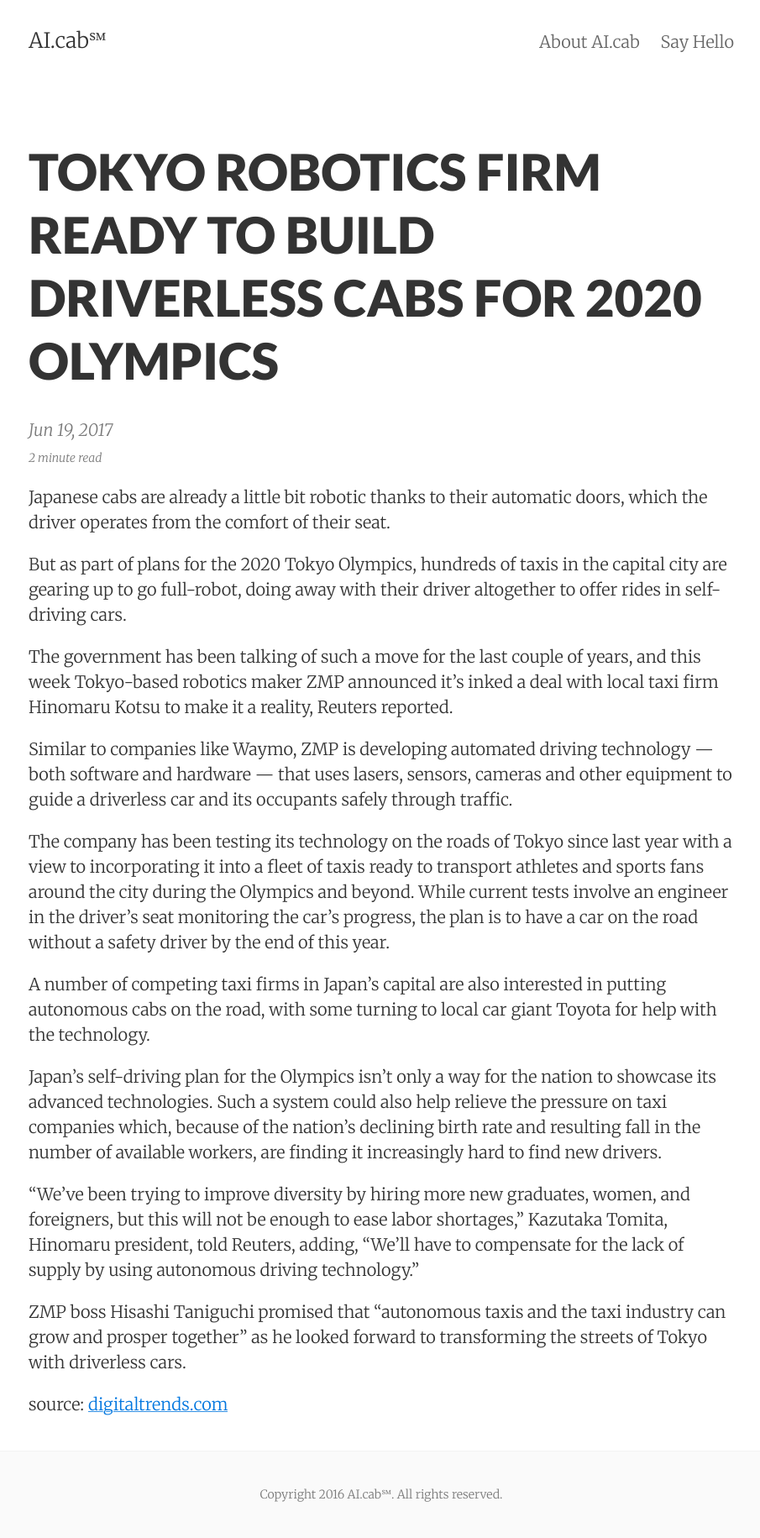
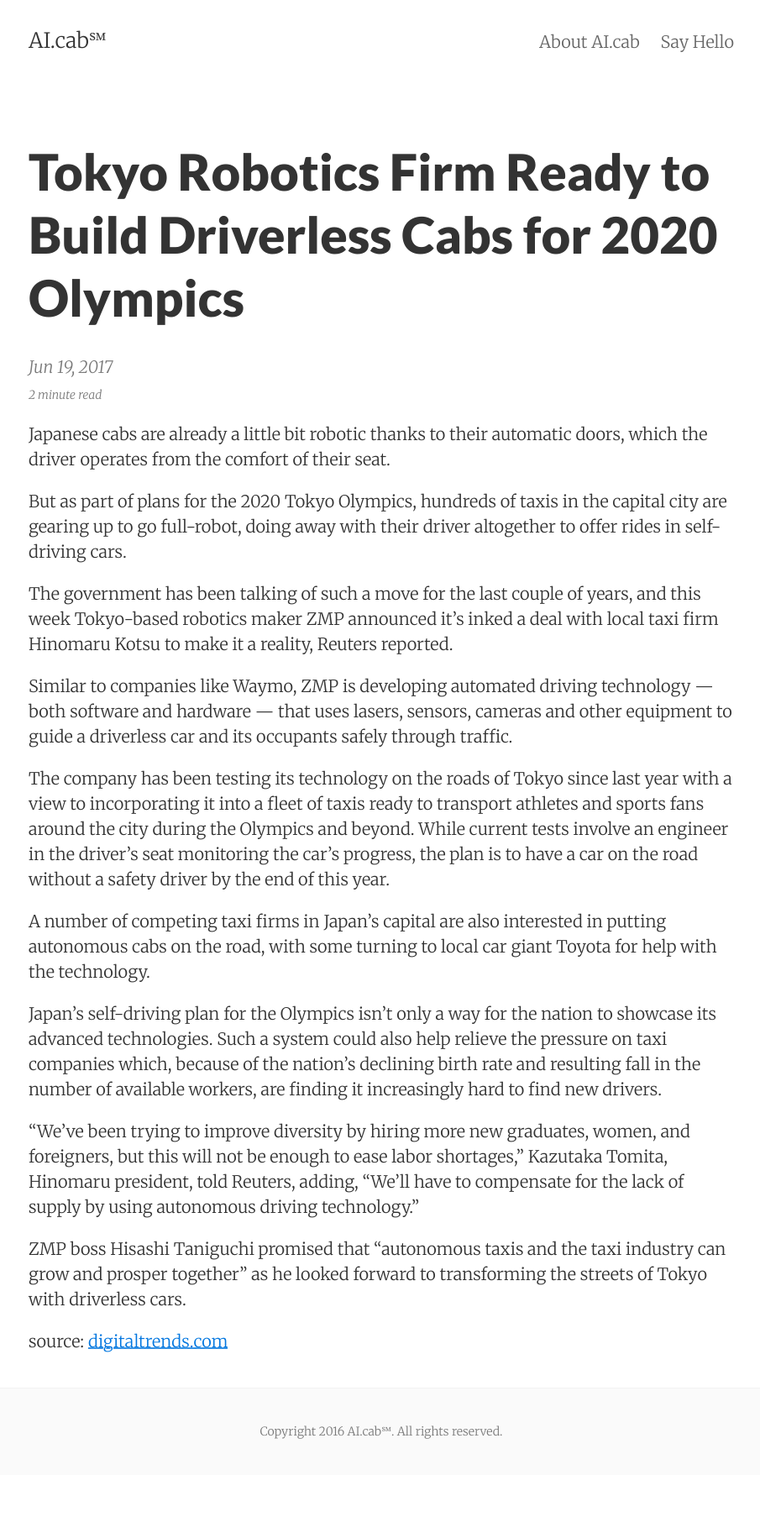
Before and after one commit to wilson0205/ai.cab, a Jekyll site: the page built from _posts/2017-06-19-tokyo-robotics-firm-ready-to-build-driverless-cabs-for-2020-olympics.markdown, in a window 1280 px wide. Shown: the whole page at 84% size, without its empty margins (186-1091 px from the left). Built offline with Jekyll 4.4.1, drawn with Linux system fonts in a browser that asks for light colours; our own code applies the rules of GitHub Pages for plain Markdown files; after the commit the page ends 1756 px from its top, so only the background shows below that.

```diff
--- a/_posts/2017-06-19-tokyo-robotics-firm-ready-to-build-driverless-cabs-for-2020-olympics.markdown
+++ b/_posts/2017-06-19-tokyo-robotics-firm-ready-to-build-driverless-cabs-for-2020-olympics.markdown
@@ -1,5 +1,5 @@
 ---
-title: TOKYO ROBOTICS FIRM READY TO BUILD DRIVERLESS CABS FOR 2020 OLYMPICS
+title: Tokyo Robotics Firm Ready to Build Driverless Cabs for 2020 Olympics
 date: 2017-06-19 11:49:00 Z
 ---
 
```
